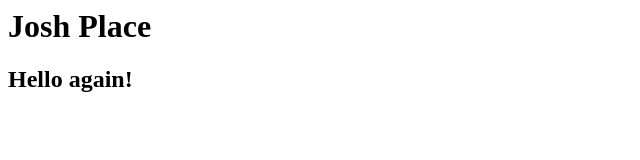
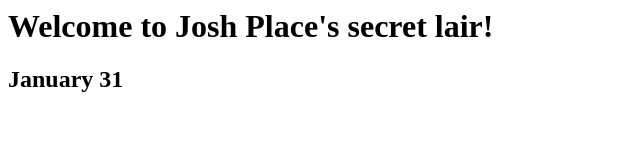
Before and after one commit to joshpointoh/web22, a plain HTML site: page index.html in a window 1280 px wide. Shown: the whole page, without its empty margins (0-640 px from the left). Drawn offline with Linux system fonts and the light colour scheme.

Commit message:
Update index.html

```diff
--- a/index.html
+++ b/index.html
@@ -5,7 +5,8 @@
     </title>
   </head>
   <body>
-    <h1>Josh Place</h1>
-    <h2>Hello again!</h2>
+    <h1>Welcome to Josh Place's secret lair!</h1>
+    <h2>January 31</h2>
+    <h3></h3>
   </body>
 </html>
```
